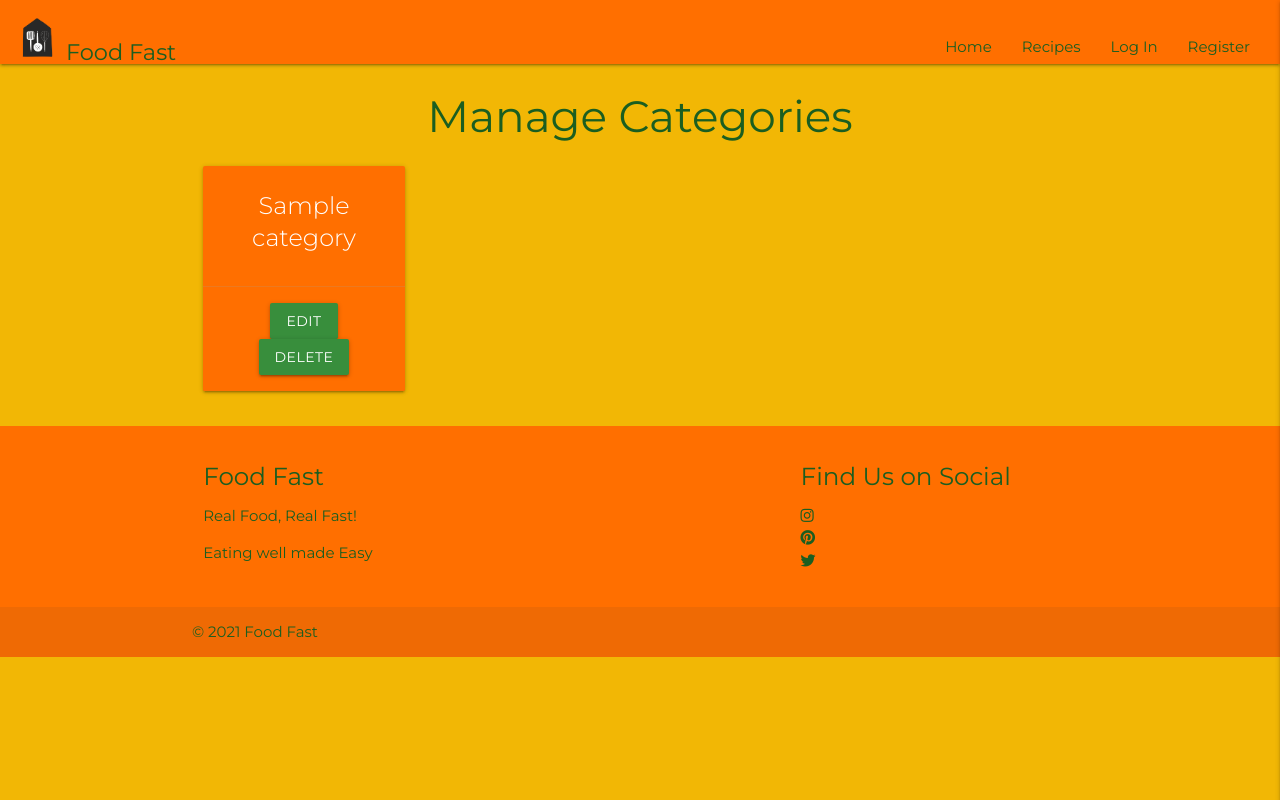
After one commit to Code-Institute-Submissions/LAMcGuinness-MS3, a Flask app: page /get_categories in a window 1280 px wide. The commit adds this page. Run offline with Flask 2, Linux system fonts and the light colour scheme; a database or web service that is not in the repository returns one stand-in record (values such as "Sample title"); some libraries are stand-ins or nearby versions.

Commit message:
added manage categories template

```diff
--- a/app.py
+++ b/app.py
@@ -149,6 +149,12 @@ def delete_recipe(recipe_id):
     return redirect(url_for("recipe"))
 
 
+@app.route("/get_categories")
+def get_categories():
+    categories = list(mongo.db.categories.find().sort("category_name", 1))
+    return render_template("categories.html", categories=categories)
+
+
 if __name__ == "__main__":
     app.run(host=os.environ.get("IP"),
             port=int(os.environ.get("PORT")),
--- a/templates/base.html
+++ b/templates/base.html
@@ -35,6 +35,7 @@
                     {% if session.user %}
                     <li><a href="{{ url_for('profile', username=session['user']) }}">Profile</a></li>
                     <li><a href="{{ url_for('add_recipe') }}">Add a Recipe</a></li>
+                    <li><a href="{{ url_for('get_categories') }}">Manage Categories</a></li>
                     <li><a href="#">Edit a Recipe</a></li>
                     <li><a href="{{ url_for('logout') }}">Log Out</a></li>
                     {% else %}
@@ -55,6 +56,9 @@
             {% if session.user %}
             <li><a href="{{ url_for('profile', username=session['user']) }}">Profile</a></li>
             <li><a href="{{ url_for('add_recipe') }}">Add a Recipe</a></li>
+            {% if session.user|lower == "admin"|lower %}
+                <li><a href="{{ url_for('get_categories') }}">Manage Categories</a></li>
+            {% endif %}
             <li><a href="#">Edit a Recipe</a></li>
             <li><a href="{{ url_for('logout') }}">Log Out</a></li>
             {% else %}
--- /dev/null
+++ b/templates/categories.html
@@ -0,0 +1,23 @@
+
+{% extends "base.html" %}
+{% block content %}
+
+    <h3 class="green-text text-darken-4 center-align">Manage Categories</h3>
+
+    <div class="row">
+        {% for category in categories %}
+            <div class="col s12 m3">
+                <div class="card amber darken-4 text-shadow center-align">
+                    <div class="card-content white-text">
+                        <span class="card-title">{{ category.category_name }}</span>
+                    </div>
+                    <div class="card-action">
+                        <a href="#" class="btn green darken-2">Edit</a>
+                        <a href="#" class="btn green darken-2">Delete</a>
+                    </div>
+                </div>
+            </div>
+        {% endfor %}
+    </div>
+
+{% endblock %}
```
